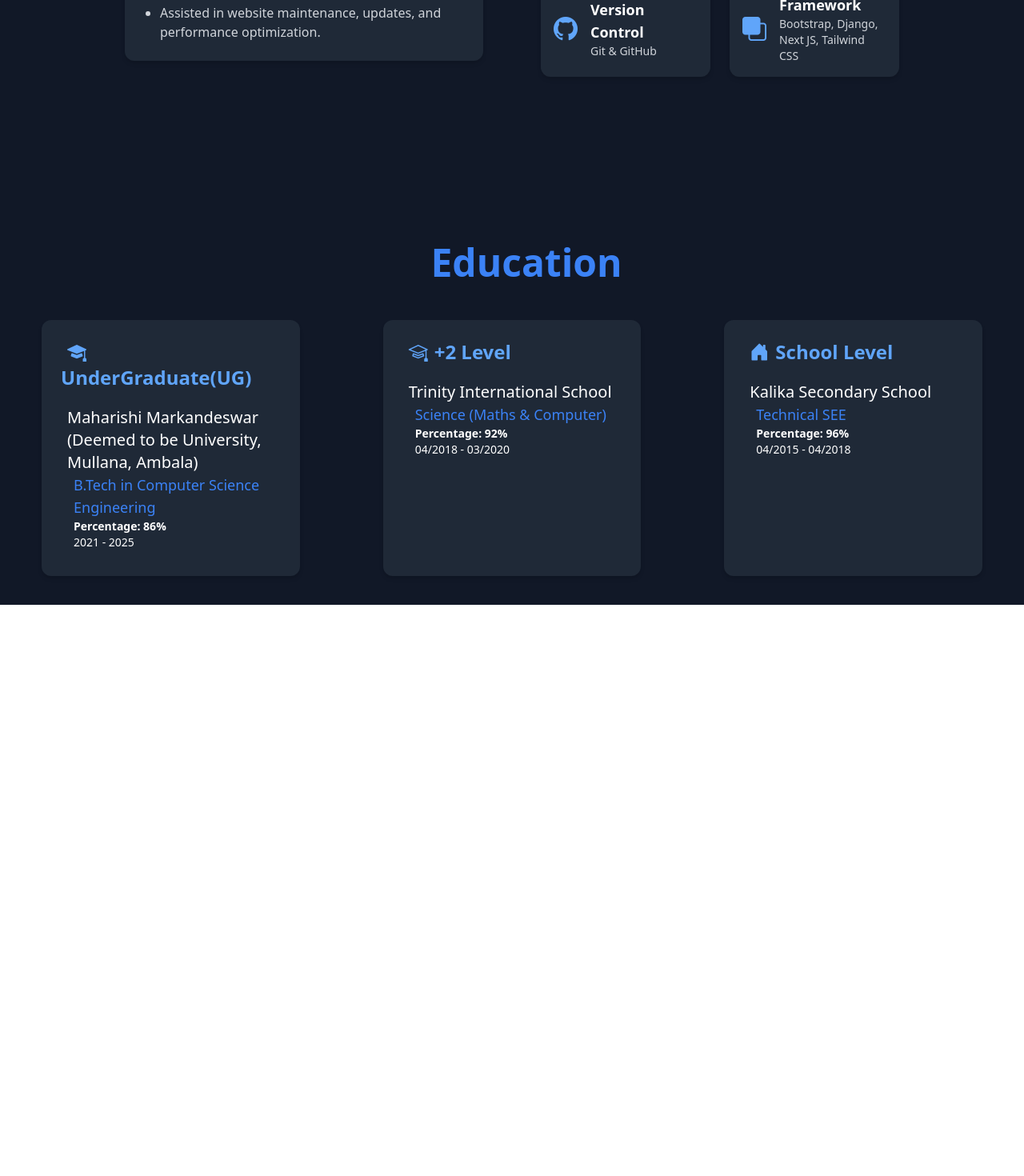
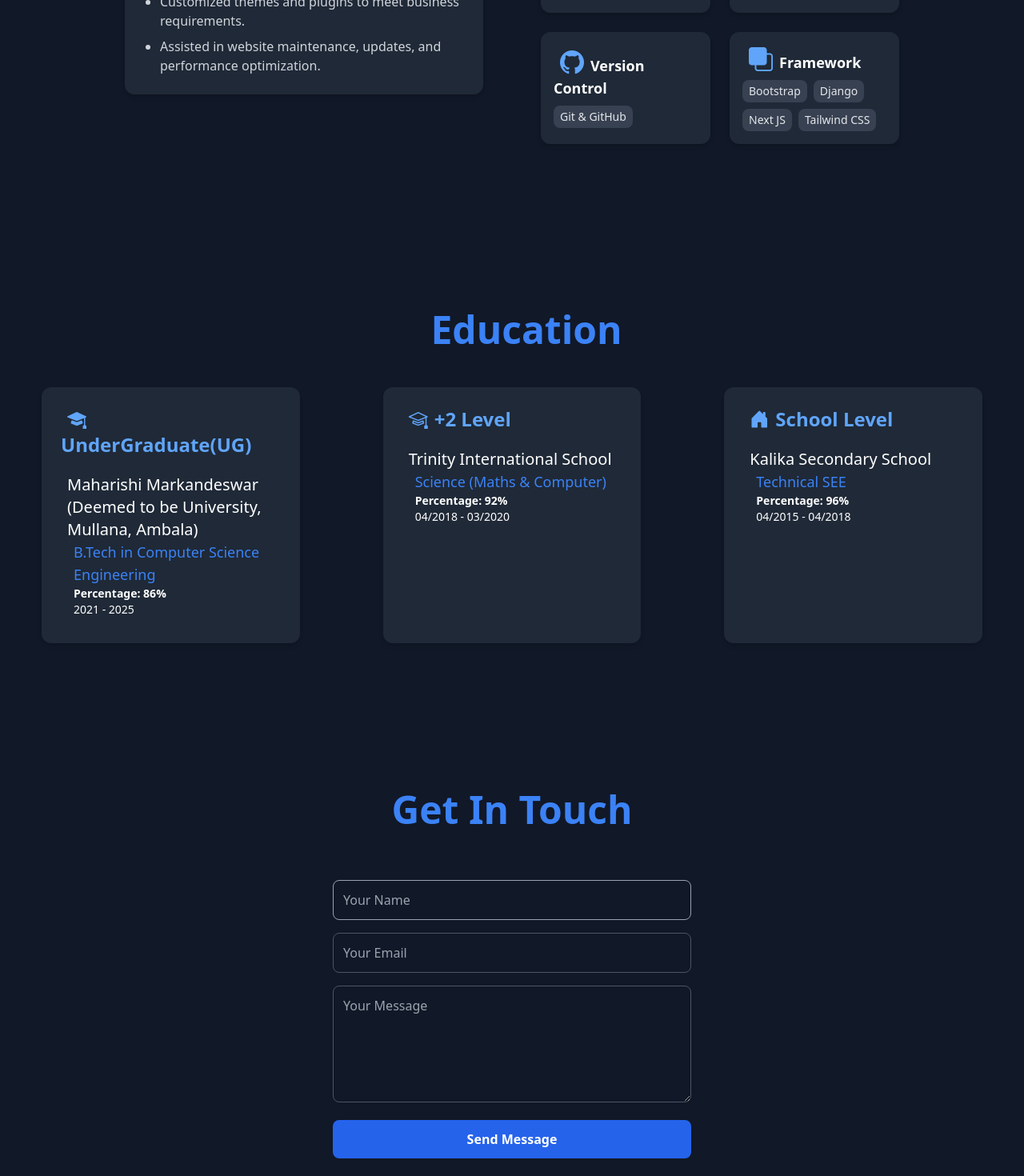
Before and after one commit to suraz343/MyPortfolio, a Next.js app: page / in a window 1280 px wide. Shown: the part 2200-3670 px from the top of the page at 80% size. Before the commit the page ends 2956 px from the top, so only its background shows below. Built offline with nearby package versions, Linux system fonts and the light colour scheme.

Commit message:
message box was added

```diff
--- /dev/null
+++ b/app/components/Message.tsx
@@ -0,0 +1,39 @@
+import React from "react";
+
+export default function Message() {
+  return (
+    <div id="message" className="mt-10 text-white flex flex-col items-center md:mt-40 md:mb-20">
+      <h1 className="text-center font-extrabold text-3xl md:text-5xl text-blue-500 mb-8">
+        Get In Touch
+      </h1>
+      <div className="w-full max-w-lg p-8">
+        <form method="post" action={'mailto:prajapati.suraj3434@gmail.com'} encType="text/plain" className="space-y-4">
+          <input
+            type="text"
+            placeholder="Your Name"
+            required
+            className="w-full p-3 border border-gray-400 rounded-lg focus:outline-none focus:ring-2 focus:ring-blue-500 bg-gray-900 text-white"
+          />
+          <input
+            type="email"
+            placeholder="Your Email"
+            required
+            className="w-full p-3 border border-gray-600 rounded-lg focus:outline-none focus:ring-2 focus:ring-blue-500 bg-gray-900 text-white"
+          />
+          <textarea
+            placeholder="Your Message"
+            required
+            rows={5}
+            className="w-full p-3 border border-gray-600 rounded-lg focus:outline-none focus:ring-2 focus:ring-blue-500 bg-gray-900 text-white"
+          />
+          <button
+            type="submit"
+            className="w-full bg-blue-600 hover:bg-blue-700 text-white font-semibold py-3 rounded-lg transition duration-300"
+          >
+            Send Message
+          </button>
+        </form>
+      </div>
+    </div>
+  );
+}
--- a/app/components/skills.tsx
+++ b/app/components/skills.tsx
@@ -32,8 +32,8 @@ export default function Skills() {
       {/* Technical Skills Section */}
       <div className="w-full md:w-1/2 flex justify-center">
         <div className="w-full max-w-md">
-          <h1 className="font-extrabold text-blue-400 text-3xl md:text-5xl text-center md:text-left">
-            Technical Skills
+          <h1 className="ml-6 font-extrabold text-blue-400 text-3xl md:text-5xl text-center md:text-left">
+            Tech Stacks
           </h1>
           <div className="grid grid-cols-1 md:grid-cols-2 gap-6 mt-6">
   {[
@@ -45,14 +45,22 @@ export default function Skills() {
     { title: "Framework", skills: "Bootstrap, Django, Next JS, Tailwind CSS", icon: "front" }
   ].map((item, index) => (
     <div key={index} className="bg-gray-800 p-4 rounded-xl shadow-md flex items-center gap-4 mx-auto w-full">
-                <i className={`bi bi-${item.icon} text-blue-400 text-3xl`}></i>
       <div>
-                  <h3 className="text-white font-semibold text-lg">{item.title}</h3>
-                  <p className="text-gray-300 text-sm">{item.skills}</p>
+        <h3 className="text-white font-semibold text-lg">
+        <i className={`bi bi-${item.icon} m-2 text-blue-400 text-3xl`}></i>
+          {item.title}</h3>
+        <div className="flex flex-wrap gap-2 mt-2">
+          {item.skills.split(", ").map((skill, i) => (
+            <span key={i} className="bg-gray-700 text-gray-200 px-2 py-1 rounded-lg text-sm">
+              {skill}
+            </span>
+          ))}
+        </div>
       </div>
     </div>
   ))}
 </div>
+
         </div>
       </div>
     </div>
--- a/app/page.tsx
+++ b/app/page.tsx
@@ -4,6 +4,7 @@ import HeroSection from "./components/Hero";
 import Projects from "./components/Projects";
 import Skills from "./components/skills";
 import Education from "./components/Education";
+import Message from "./components/Message";
 
 
 export default function Home() {
@@ -14,6 +15,7 @@ export default function Home() {
       <Projects />
       <Skills />
       <Education />
+      <Message />
     </main>
   )
 }
```
Lines whose indentation alone changed are shown as unchanged.
